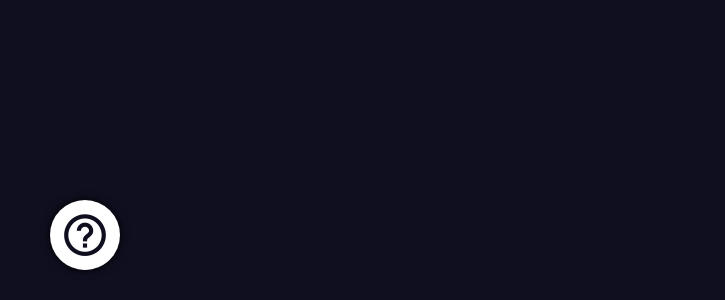
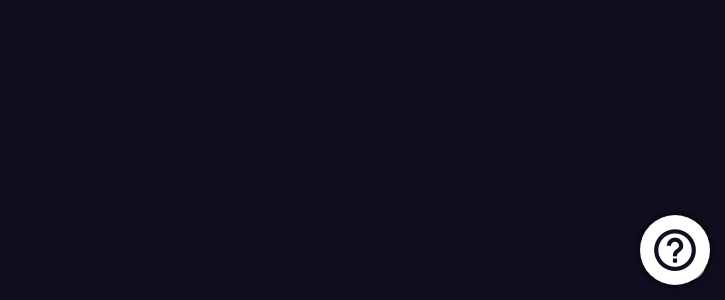
Before and after one commit to differentcoder/Minhaj-Chatbot-UI-, a plain HTML site: page index.html in a window 1280 px wide. Shown: the part 500-800 px from the top of the page, without its empty margins (555-1280 px from the left). Drawn offline with nearby package versions, Linux system fonts and the light colour scheme; grey boxes are pictures that could not be loaded.

Commit message:
right layout

```diff
--- a/index.html
+++ b/index.html
@@ -13,7 +13,7 @@
             <i class='bx bx-help-circle'></i>
         </div>
         <div class="container">
-
+        <!-- chatbot Top aree  -->
             <div class="top-part">
                 <div class="agent-details">
                     <img src="https://images.unsplash.com/photo-1570295999919-56ceb5ecca61?ixlib=rb-1.2.1&ixid=MnwxMjA3fDB8MHxzZWFyY2h8Nnx8bWFufGVufDB8fDB8fA%3D%3D&auto=format&fit=crop&w=500&q=60" alt="Bot">
@@ -25,6 +25,7 @@
                 <i class='bx bx-x'></i>
             </div>
 
+           <!-- chatbot Chart aree  -->
             <div class="chart-section">
                 <div class="left-part">
                    <div class="agent-chart">
@@ -36,23 +37,38 @@
                     <p>Hello</p>
                     <span>20m ago</span>
                 </div>
-            </div>
 
-            <div class="chart-section">
                 <div class="left-part">
                     <div class="agent-chart">
                          <img src="https://images.unsplash.com/photo-1570295999919-56ceb5ecca61?ixlib=rb-1.2.1&ixid=MnwxMjA3fDB8MHxzZWFyY2h8Nnx8bWFufGVufDB8fDB8fA%3D%3D&auto=format&fit=crop&w=500&q=60" alt="">
                          <p>Hey would you like to talk about sales or supports</p>
                     </div>
                  </div>
+
                  <div class="right-part">
                     <p>Lorem ipsum dolor sit amet consectetur adipisicing elit. Enim eaque distinctio earum facilis illo molestiae eum  id!</p>
                     <span>Just now Not sen Yet.</span>
                 </div>
+
+
+                <div class="left-part">
+                    <div class="agent-chart">
+                         <img src="https://images.unsplash.com/photo-1570295999919-56ceb5ecca61?ixlib=rb-1.2.1&ixid=MnwxMjA3fDB8MHxzZWFyY2h8Nnx8bWFufGVufDB8fDB8fA%3D%3D&auto=format&fit=crop&w=500&q=60" alt="">
+                         <p>Hey would you like to talk about sales or supports</p>
+                    </div>
                  </div>
 
+                 <div class="right-part">
+                    <p>Lorem ipsum dolor sit amet consectetur adipisicing elit. Enim eaque distinctio earum facilis illo molestiae eum  id!</p>
+                    <span>Just now Not sen Yet.</span>
+                </div>
+
+            </div>
+
+
+ <!-- chatbot bottom aree  -->
             <div class="bottom-section">
-                <i class='bx bxs-camera'></i>
+                <i class='bx bx-link-alt'></i>
                 <textarea name="" id="" cols="30" rows="10" placeholder="send a Meassage"></textarea>
                 <i class='bx bxs-send'></i>
             </div>
--- a/style.css
+++ b/style.css
@@ -13,14 +13,15 @@ body{
 }
 .main-div{
     display: flex;
-    justify-content: center;
+    justify-content: right;
     align-items: center;
     min-height: 100vh;
 }
 
 .menuToggle{
     position: absolute;
-    bottom: 30px;
+    right: 15px;
+    bottom: 15px;
     height: 70px;
     width: 70px;
     background: #fff;
@@ -56,7 +57,8 @@ body{
     background: #fff;
     overflow: hidden;
     position: absolute;
-    bottom: 30px;
+    bottom: 20px;
+    right: 20px;
     /* transform: translateY(-100px); */
     /* position: relative; */
     /* display: none; */
@@ -84,7 +86,7 @@ body{
     transform: translate(-50%, -50%);
     border-radius: 50%;
     transition: .5s;
-    box-shadow: 0 15px 25px rgba(0,0,0,.1);
+    /* box-shadow: 0 15px 25px rgba(0,0,0,.1); */
 }
 .menuToggle.active ~ .container::before{
     transition-delay:.5s ;
@@ -111,6 +113,9 @@ body{
 .top-part .agent-text{
     margin-left: 10px;
 }
+.top-part i{
+    cursor: pointer;
+}
 .agent-text h3 {
     font-size: 15px;
 }
@@ -120,13 +125,30 @@ body{
 .agent-text span {
     color: #0f0;
 }
+
 .chart-section{
     position: relative;
     padding: 0 20px;
+    height: 390px;
+    overflow-y: scroll;
+
 }
-.left-part{
-    margin: 60px 0;
+::-webkit-scrollbar {
+    width: 5px;
+  }
+
+  ::-webkit-scrollbar-track {
+    background-color: rgb(255, 255, 255);
+  }
+
+  ::-webkit-scrollbar-thumb {
+    box-shadow: inset 0 0 3px rgba(20, 20, 20, 0.3);
+  }
+
+  .left-part {
+    margin: 58px 0;
     max-width: 260px;
+    display: table;
 }
 .agent-chart{
     display: flex;
@@ -150,10 +172,11 @@ body{
 .chart-section .right-part{
     margin: -50px 0;
     text-align: right;
-    max-width: 260px 0;
+    max-width: 260px;
     float: right;
     margin-bottom: 10px;
     font-size: 14px;
+
 }
 .chart-section .right-part p {
     color: #fff;
@@ -169,24 +192,25 @@ body{
 }
 .bottom-section{
     position: absolute;
-    bottom: 10px;
+    bottom: 5px;
     display: flex;
     justify-content: space-around;
     align-items: center;
     width: 100%;
-    border-top:2px solid  rgba(0,0,0,.1);
+    border-top:1px solid  rgba(0,0,0,.1);
     /* background:#ffffff; */
 
 }
 .bottom-section i{
     color: #0f0f20;
     font-size: 30px;
+    cursor: pointer;
 }
 .bottom-section textarea{
     height: 40px;
     width: 80%;
     color: #0f0f20;
-    padding: 0 5px;
+    padding: 5px 5px 0 5px;
     resize: none;
     outline: none;
     border: none;
```
Lines whose indentation alone changed are shown as unchanged.
